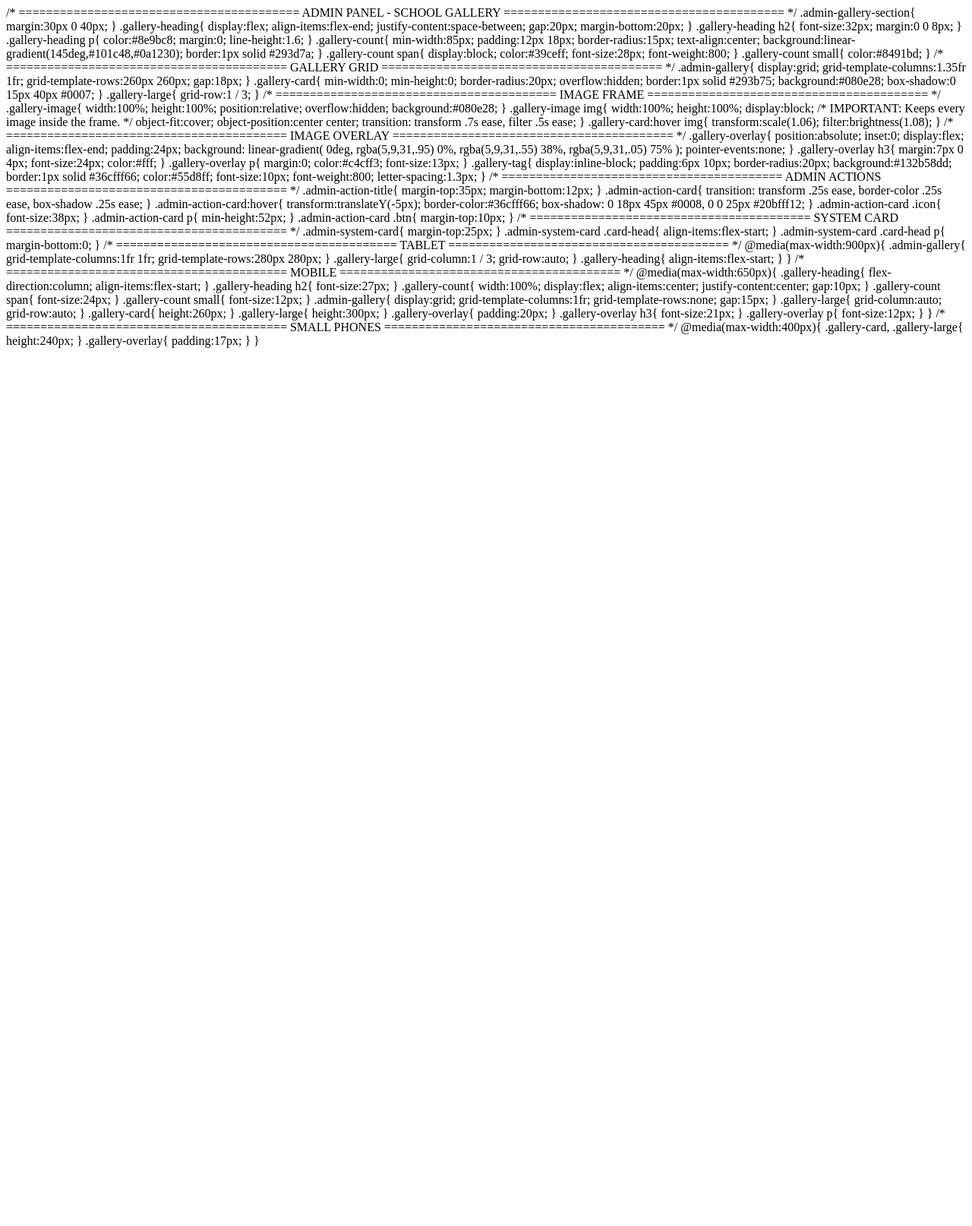
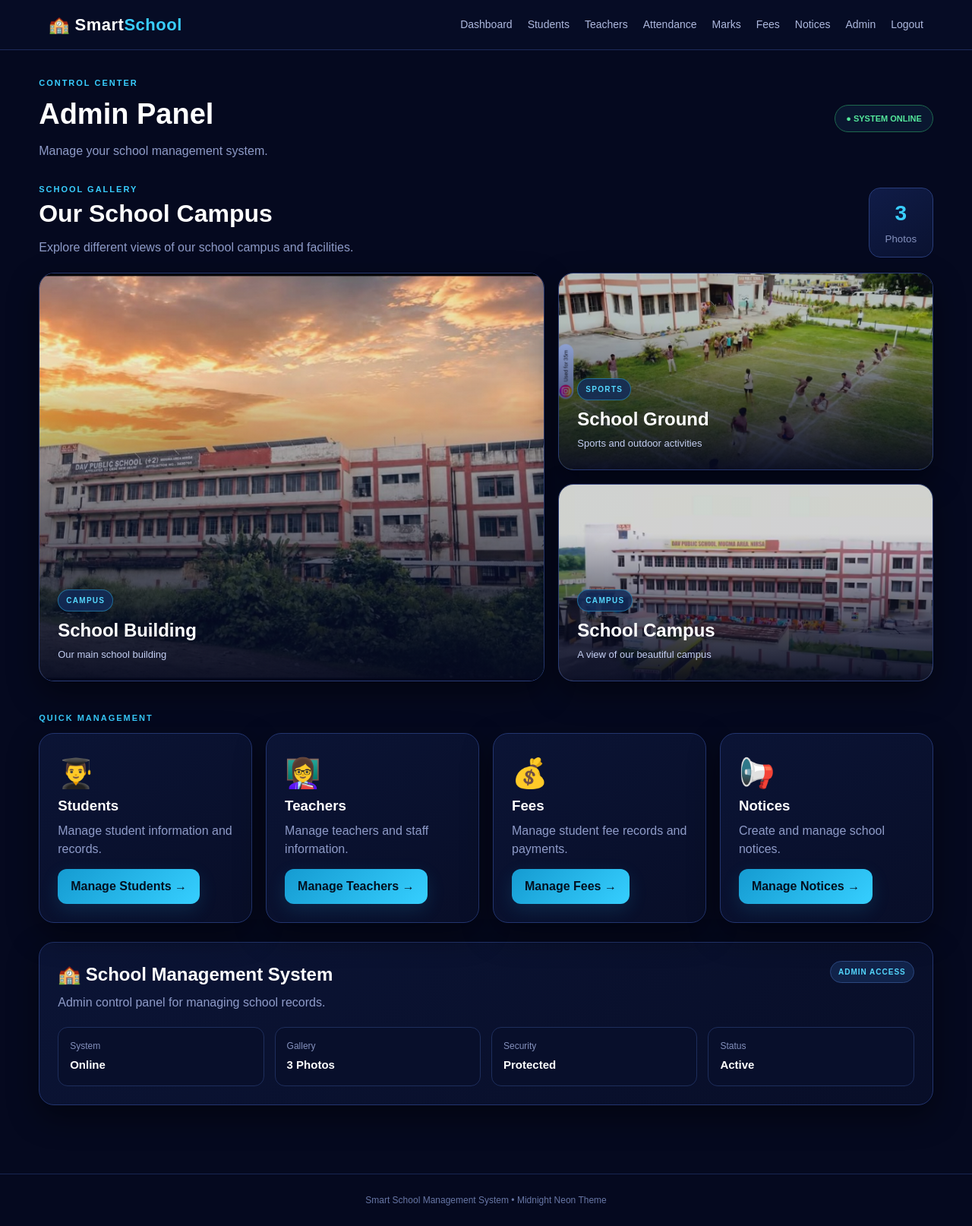
Before and after one commit to princegit-hub/Smark-School-Management-System-, a Flask app: page /admin in a window 1280 px wide. Shown: the whole page at 76% size. Before the commit the page ends 458 px from the top, so only its background shows below. Run offline with Flask 3, Linux system fonts and the light colour scheme; the visitor is signed in with stand-in values (Sample User, id 1).

Commit message:
Update admin.html

```diff
--- a/templates/admin.html
+++ b/templates/admin.html
@@ -1,315 +1,336 @@
-/* =========================================
-   ADMIN PANEL - SCHOOL GALLERY
-   ========================================= */
+{% extends "base.html" %}
 
-.admin-gallery-section{
-  margin:30px 0 40px;
-}
+{% block title %}Admin Panel{% endblock %}
 
-.gallery-heading{
-  display:flex;
-  align-items:flex-end;
-  justify-content:space-between;
-  gap:20px;
-  margin-bottom:20px;
-}
+{% block content %}
 
-.gallery-heading h2{
-  font-size:32px;
-  margin:0 0 8px;
-}
+<!-- =========================
+     ADMIN HEADER
+========================= -->
+<div class="page-head">
+    <div>
+        <div class="eyebrow">CONTROL CENTER</div>
+        <h1>Admin Panel</h1>
+        <p>Manage your school management system.</p>
+    </div>
 
-.gallery-heading p{
-  color:#8e9bc8;
-  margin:0;
-  line-height:1.6;
-}
-
-.gallery-count{
-  min-width:85px;
-  padding:12px 18px;
-  border-radius:15px;
-  text-align:center;
-  background:linear-gradient(145deg,#101c48,#0a1230);
-  border:1px solid #293d7a;
-}
-
-.gallery-count span{
-  display:block;
-  color:#39ceff;
-  font-size:28px;
-  font-weight:800;
-}
-
-.gallery-count small{
-  color:#8491bd;
-}
+    <div class="live">
+        ● SYSTEM ONLINE
+    </div>
+</div>
 
 
-/* =========================================
-   GALLERY GRID
-   ========================================= */
+<!-- =========================
+     SCHOOL GALLERY
+========================= -->
+<div class="admin-gallery-section">
 
-.admin-gallery{
-  display:grid;
-  grid-template-columns:1.35fr 1fr;
-  grid-template-rows:260px 260px;
-  gap:18px;
-}
+    <div class="gallery-heading">
+        <div>
+            <div class="eyebrow">SCHOOL GALLERY</div>
+            <h2>Our School Campus</h2>
+            <p>
+                Explore different views of our school campus and facilities.
+            </p>
+        </div>
 
-.gallery-card{
-  min-width:0;
-  min-height:0;
-  border-radius:20px;
-  overflow:hidden;
-  border:1px solid #293b75;
-  background:#080e28;
-  box-shadow:0 15px 40px #0007;
-}
-
-.gallery-large{
-  grid-row:1 / 3;
-}
+        <div class="gallery-count">
+            <span>3</span>
+            <small>Photos</small>
+        </div>
+    </div>
 
 
-/* =========================================
-   IMAGE FRAME
-   ========================================= */
+    <!-- =========================
+         IMAGE TEST / GALLERY
+    ========================== -->
+    <div class="admin-gallery">
 
-.gallery-image{
-  width:100%;
-  height:100%;
-  position:relative;
-  overflow:hidden;
-  background:#080e28;
-}
+        <!-- SCHOOL BUILDING -->
+        <div class="gallery-card gallery-large">
 
-.gallery-image img{
-  width:100%;
-  height:100%;
-  display:block;
+            <div class="gallery-image">
 
-  /*
-   IMPORTANT:
-   Keeps every image inside the frame.
-  */
-  object-fit:cover;
-  object-position:center center;
+                <img
+                    src="/static/school-building.jpg"
+                    alt="School Building"
+                    style="
+                        display:block !important;
+                        width:100% !important;
+                        height:100% !important;
+                        object-fit:cover !important;
+                    "
+                >
 
-  transition:
-    transform .7s ease,
-    filter .5s ease;
-}
+                <div class="gallery-overlay">
+                    <div>
+                        <span class="gallery-tag">
+                            CAMPUS
+                        </span>
 
-.gallery-card:hover img{
-  transform:scale(1.06);
-  filter:brightness(1.08);
-}
+                        <h3>
+                            School Building
+                        </h3>
+
+                        <p>
+                            Our main school building
+                        </p>
+                    </div>
+                </div>
+
+            </div>
+
+        </div>
 
 
-/* =========================================
-   IMAGE OVERLAY
-   ========================================= */
+        <!-- SCHOOL GROUND -->
+        <div class="gallery-card">
 
-.gallery-overlay{
-  position:absolute;
-  inset:0;
-  display:flex;
-  align-items:flex-end;
-  padding:24px;
+            <div class="gallery-image">
 
-  background:
-    linear-gradient(
-      0deg,
-      rgba(5,9,31,.95) 0%,
-      rgba(5,9,31,.55) 38%,
-      rgba(5,9,31,.05) 75%
-    );
+                <img
+                    src="/static/school-ground.jpg"
+                    alt="School Ground"
+                    style="
+                        display:block !important;
+                        width:100% !important;
+                        height:100% !important;
+                        object-fit:cover !important;
+                    "
+                >
 
-  pointer-events:none;
-}
+                <div class="gallery-overlay">
+                    <div>
+                        <span class="gallery-tag">
+                            SPORTS
+                        </span>
 
-.gallery-overlay h3{
-  margin:7px 0 4px;
-  font-size:24px;
-  color:#fff;
-}
+                        <h3>
+                            School Ground
+                        </h3>
 
-.gallery-overlay p{
-  margin:0;
-  color:#c4cff3;
-  font-size:13px;
-}
+                        <p>
+                            Sports and outdoor activities
+                        </p>
+                    </div>
+                </div>
 
-.gallery-tag{
-  display:inline-block;
-  padding:6px 10px;
-  border-radius:20px;
-  background:#132b58dd;
-  border:1px solid #36cfff66;
-  color:#55d8ff;
-  font-size:10px;
-  font-weight:800;
-  letter-spacing:1.3px;
-}
+            </div>
+
+        </div>
 
 
-/* =========================================
-   ADMIN ACTIONS
-   ========================================= */
+        <!-- SCHOOL CAMPUS -->
+        <div class="gallery-card">
 
-.admin-action-title{
-  margin-top:35px;
-  margin-bottom:12px;
-}
+            <div class="gallery-image">
 
-.admin-action-card{
-  transition:
-    transform .25s ease,
-    border-color .25s ease,
-    box-shadow .25s ease;
-}
+                <img
+                    src="/static/school-campus.jpg"
+                    alt="School Campus"
+                    style="
+                        display:block !important;
+                        width:100% !important;
+                        height:100% !important;
+                        object-fit:cover !important;
+                    "
+                >
 
-.admin-action-card:hover{
-  transform:translateY(-5px);
-  border-color:#36cfff66;
-  box-shadow:
-    0 18px 45px #0008,
-    0 0 25px #20bfff12;
-}
+                <div class="gallery-overlay">
+                    <div>
+                        <span class="gallery-tag">
+                            CAMPUS
+                        </span>
 
-.admin-action-card .icon{
-  font-size:38px;
-}
+                        <h3>
+                            School Campus
+                        </h3>
 
-.admin-action-card p{
-  min-height:52px;
-}
+                        <p>
+                            A view of our beautiful campus
+                        </p>
+                    </div>
+                </div>
 
-.admin-action-card .btn{
-  margin-top:10px;
-}
+            </div>
+
+        </div>
+
+    </div>
+
+</div>
 
 
-/* =========================================
-   SYSTEM CARD
-   ========================================= */
-
-.admin-system-card{
-  margin-top:25px;
-}
-
-.admin-system-card .card-head{
-  align-items:flex-start;
-}
-
-.admin-system-card .card-head p{
-  margin-bottom:0;
-}
+<!-- =========================
+     QUICK MANAGEMENT
+========================= -->
+<div class="eyebrow admin-action-title">
+    QUICK MANAGEMENT
+</div>
 
 
-/* =========================================
-   TABLET
-   ========================================= */
+<div class="grid four">
 
-@media(max-width:900px){
+    <!-- STUDENTS -->
+    <div class="card admin-action-card">
 
-  .admin-gallery{
-    grid-template-columns:1fr 1fr;
-    grid-template-rows:280px 280px;
-  }
+        <div class="icon">
+            👨‍🎓
+        </div>
 
-  .gallery-large{
-    grid-column:1 / 3;
-    grid-row:auto;
-  }
+        <h3>
+            Students
+        </h3>
 
-  .gallery-heading{
-    align-items:flex-start;
-  }
+        <p>
+            Manage student information and records.
+        </p>
 
-}
+        <a
+            href="{{ url_for('students') }}"
+            class="btn primary"
+        >
+            Manage Students →
+        </a>
+
+    </div>
 
 
-/* =========================================
-   MOBILE
-   ========================================= */
+    <!-- TEACHERS -->
+    <div class="card admin-action-card">
 
-@media(max-width:650px){
+        <div class="icon">
+            👩‍🏫
+        </div>
 
-  .gallery-heading{
-    flex-direction:column;
-    align-items:flex-start;
-  }
+        <h3>
+            Teachers
+        </h3>
 
-  .gallery-heading h2{
-    font-size:27px;
-  }
+        <p>
+            Manage teachers and staff information.
+        </p>
 
-  .gallery-count{
-    width:100%;
-    display:flex;
-    align-items:center;
-    justify-content:center;
-    gap:10px;
-  }
+        <a
+            href="{{ url_for('teachers') }}"
+            class="btn primary"
+        >
+            Manage Teachers →
+        </a>
 
-  .gallery-count span{
-    font-size:24px;
-  }
-
-  .gallery-count small{
-    font-size:12px;
-  }
-
-  .admin-gallery{
-    display:grid;
-    grid-template-columns:1fr;
-    grid-template-rows:none;
-    gap:15px;
-  }
-
-  .gallery-large{
-    grid-column:auto;
-    grid-row:auto;
-  }
-
-  .gallery-card{
-    height:260px;
-  }
-
-  .gallery-large{
-    height:300px;
-  }
-
-  .gallery-overlay{
-    padding:20px;
-  }
-
-  .gallery-overlay h3{
-    font-size:21px;
-  }
-
-  .gallery-overlay p{
-    font-size:12px;
-  }
-
-}
+    </div>
 
 
-/* =========================================
-   SMALL PHONES
-   ========================================= */
+    <!-- FEES -->
+    <div class="card admin-action-card">
 
-@media(max-width:400px){
+        <div class="icon">
+            💰
+        </div>
 
-  .gallery-card,
-  .gallery-large{
-    height:240px;
-  }
+        <h3>
+            Fees
+        </h3>
 
-  .gallery-overlay{
-    padding:17px;
-  }
+        <p>
+            Manage student fee records and payments.
+        </p>
 
-}
+        <a
+            href="{{ url_for('fees') }}"
+            class="btn primary"
+        >
+            Manage Fees →
+        </a>
+
+    </div>
+
+
+    <!-- NOTICES -->
+    <div class="card admin-action-card">
+
+        <div class="icon">
+            📢
+        </div>
+
+        <h3>
+            Notices
+        </h3>
+
+        <p>
+            Create and manage school notices.
+        </p>
+
+        <a
+            href="{{ url_for('notices') }}"
+            class="btn primary"
+        >
+            Manage Notices →
+        </a>
+
+    </div>
+
+</div>
+
+
+<!-- =========================
+     SYSTEM STATUS
+========================= -->
+<div class="card admin-system-card">
+
+    <div class="card-head">
+
+        <div>
+
+            <h2>
+                🏫 School Management System
+            </h2>
+
+            <p>
+                Admin control panel for managing school records.
+            </p>
+
+        </div>
+
+        <span class="badge">
+            ADMIN ACCESS
+        </span>
+
+    </div>
+
+
+    <div class="record-grid">
+
+        <div>
+            System
+            <b>
+                Online
+            </b>
+        </div>
+
+        <div>
+            Gallery
+            <b>
+                3 Photos
+            </b>
+        </div>
+
+        <div>
+            Security
+            <b>
+                Protected
+            </b>
+        </div>
+
+        <div>
+            Status
+            <b>
+                Active
+            </b>
+        </div>
+
+    </div>
+
+</div>
+
+{% endblock %}
```
